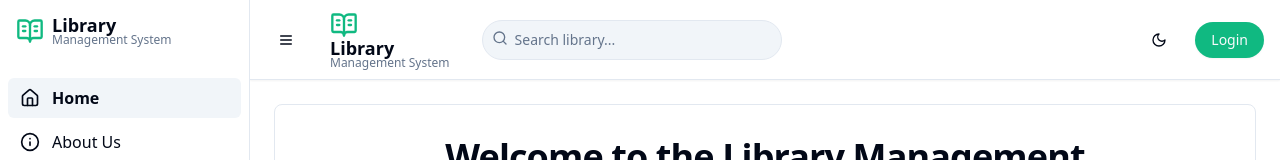
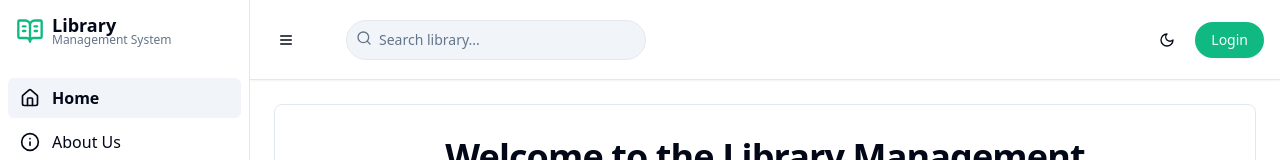
Before and after one commit to mesubash/library-management-system, a React (Vite) app in the folder frontend/: page / in a window 1280 px wide. Shown: the top 160 px of the page. Built offline with nearby package versions, Linux system fonts and the light colour scheme.

Commit message:
fix: icons and alognments fixed

```diff
--- a/frontend/src/components/Header.tsx
+++ b/frontend/src/components/Header.tsx
@@ -5,7 +5,6 @@ import { UserAvatar } from "@/components/UserAvatar";
 import { useAuth } from "@/context/AuthContext";
 import { LogOut, Search, Menu } from "lucide-react";
 import { Input } from "@/components/ui/input";
-import { Logo } from "@/components/Logo";
 import {
   DropdownMenu,
   DropdownMenuTrigger,
@@ -47,7 +46,7 @@ export function Header({ onSidebarMenuClick, sidebarExpanded, windowWidth = 1024
           >
             <Menu className="h-5 w-5" />
           </Button>
-          <Logo className="block" />
+          {/* Removed Logo from app bar */}
           <div className="hidden md:flex ml-4">
             <div className="relative">
               <Search className="absolute left-2.5 top-2.5 h-4 w-4 text-muted-foreground" />
@@ -60,18 +59,18 @@ export function Header({ onSidebarMenuClick, sidebarExpanded, windowWidth = 1024
           </div>
         </div>
         {/* Rightmost: Profile info, ThemeToggle, then avatar dropdown */}
-        <div className="flex items-center gap-2 sm:gap-4 ml-auto">
+        <div className="flex items-center gap-1 sm:gap-2 ml-auto">
+          <ThemeToggle />
           {isAuthenticated && (
-            <div className="hidden sm:flex flex-col items-end mr-2">
+            <div className="hidden sm:flex flex-col items-end">
               <span className="text-sm font-medium">{username}</span>
               <span className="text-xs text-muted-foreground capitalize">{role} Account</span>
             </div>
           )}
-          <ThemeToggle />
           {isAuthenticated ? (
             <DropdownMenu>
               <DropdownMenuTrigger asChild>
-                <Button variant="ghost" size="icon" className="rounded-full ml-2">
+                <Button variant="ghost" size="icon" className="rounded-full">
                   <UserAvatar />
                 </Button>
               </DropdownMenuTrigger>
```
